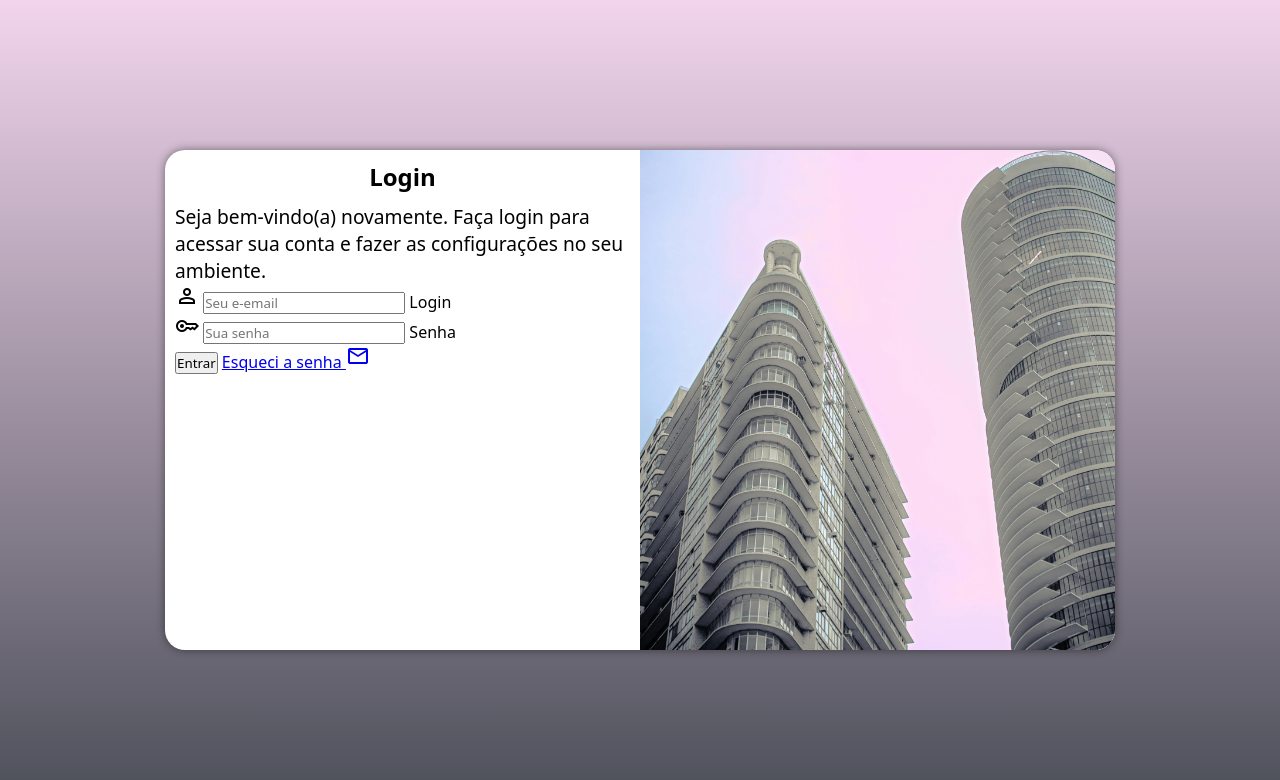
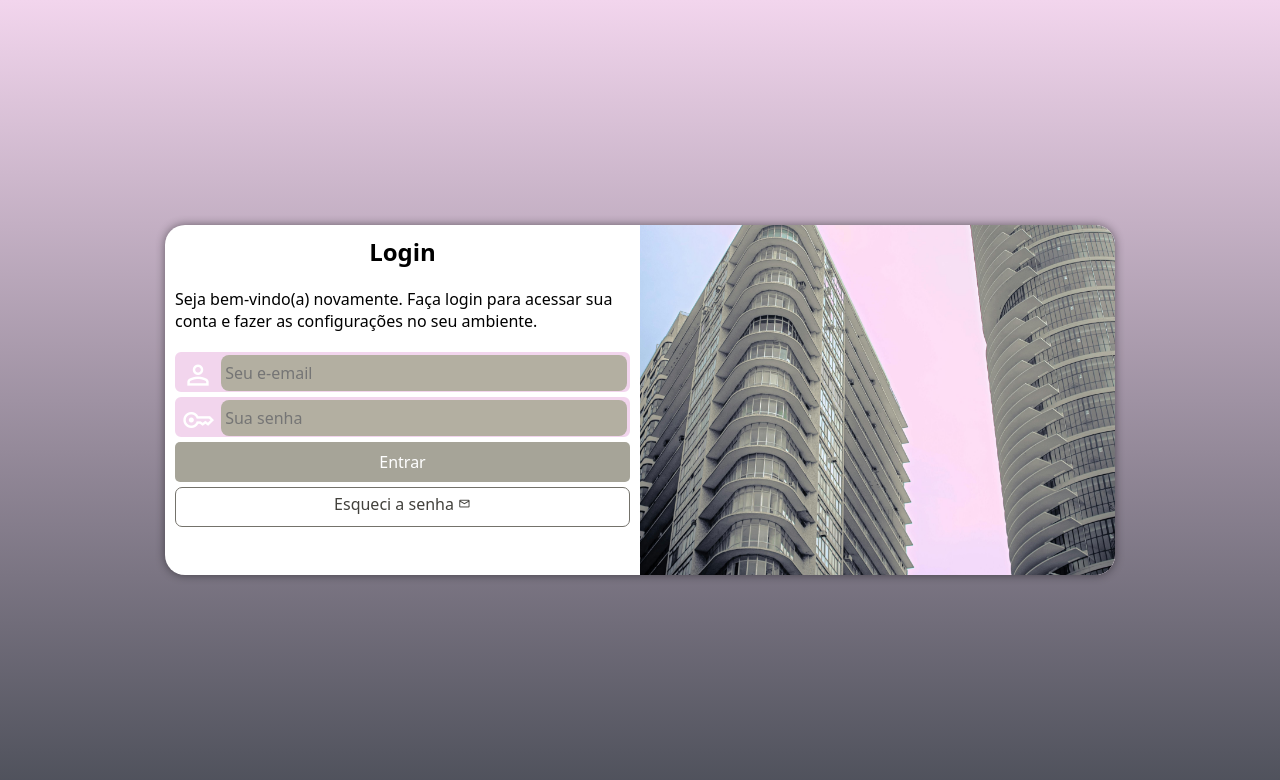
Before and after one commit to amorimsf/Projeto-login, a plain HTML site: page index.html in a window 1280 px wide. Drawn offline with nearby package versions, Linux system fonts and the light colour scheme.

Commit message:
att final projeto login

```diff
--- a/estilos/media-query.css
+++ b/estilos/media-query.css
@@ -8,6 +8,7 @@
 
     section#login {
         width: 80vw;
+        height: 280px;
     }
 
     section#login > div#imagem {
@@ -30,6 +31,7 @@
 
     section#login {
         width: 950px;
+        height: 350px;
     }
 
     section#login > div#imagem {
@@ -49,7 +51,8 @@
     }
 
     div#formulario > p {
-        font-size: 1.2em;
+        font-size: 1em;
+        margin: 20px 0px;
     }
 
 }
--- a/estilos/style.css
+++ b/estilos/style.css
@@ -32,12 +32,12 @@ section#login {
     position: absolute;
     top: 50%;
     left: 50%;
+    overflow: hidden;
     transform: translate(-50%, -50%);
-    overflow: hidden;
 
     background-color: white;
     width: 250px;
-    height: 500px;
+    height: 515px;
     border-radius: 20px;
     box-shadow: 0px 0px 10px #00000077;
 
@@ -66,3 +66,77 @@ div#formulario  > h1 {
 div#formulario > p {
     font-size: 0.8em;
 }
+
+div.campo > label {
+    display: none;
+}
+
+div.campo > i {
+    color: white;
+    font-size: 2em;
+    width: 40px;
+    padding: 5px;
+}
+
+div.campo > input {
+    background-color: #b3afa1;
+    font-size: 1em;
+    width: calc(100% - 45px);
+    height: 100%;
+    border: 0px;
+    border-radius: 8px;
+    padding: 4px;
+    transform: translateY(-12px);
+}
+
+div.campo > input:focus-within {
+    background-color: white;
+}
+
+form > div.campo {
+    background-color: #F2D5ED;
+    border: 2px solid #F2D5ED;
+    display: block;
+    width: 100%;
+    height: 40px;
+    border-radius: 6px;
+    margin: 5px 0px;
+}
+
+form > input[type=submit] {
+    display: block;
+    font-size: 1em;
+    width: 100%;
+    height: 40px;
+    background-color: #A6A498;
+    color: white;
+    border: none;
+    border-radius: 5px;
+}
+
+form > input[type=submit]:hover {
+    background-color: #74726b;
+}
+
+form > a.botao {
+    display: block;
+    text-align: center;
+    font-size: 1em;
+    width: 100%;
+    height: 40px;
+    padding-top: 5px;
+    margin-top: 5px;
+    background-color: white;
+    color: #42413c;
+    border: 1px solid #74726b;
+    border-radius: 7px;
+    text-decoration: none;
+}
+
+form > a.botao:hover {
+    background-color: #99968d;
+}
+
+form > a.botao > i {
+    font-size: .8em;
+}
--- a/index.html
+++ b/index.html
@@ -33,7 +33,7 @@
 
                     </div>
                     <input type="submit" value="Entrar">
-                    <a href="esqueci.html">
+                    <a href="esqueci.html" class="botao">
                         Esqueci a senha <i class="material-symbols-outlined">mail</i>
                     </a>
                 </form>
```
